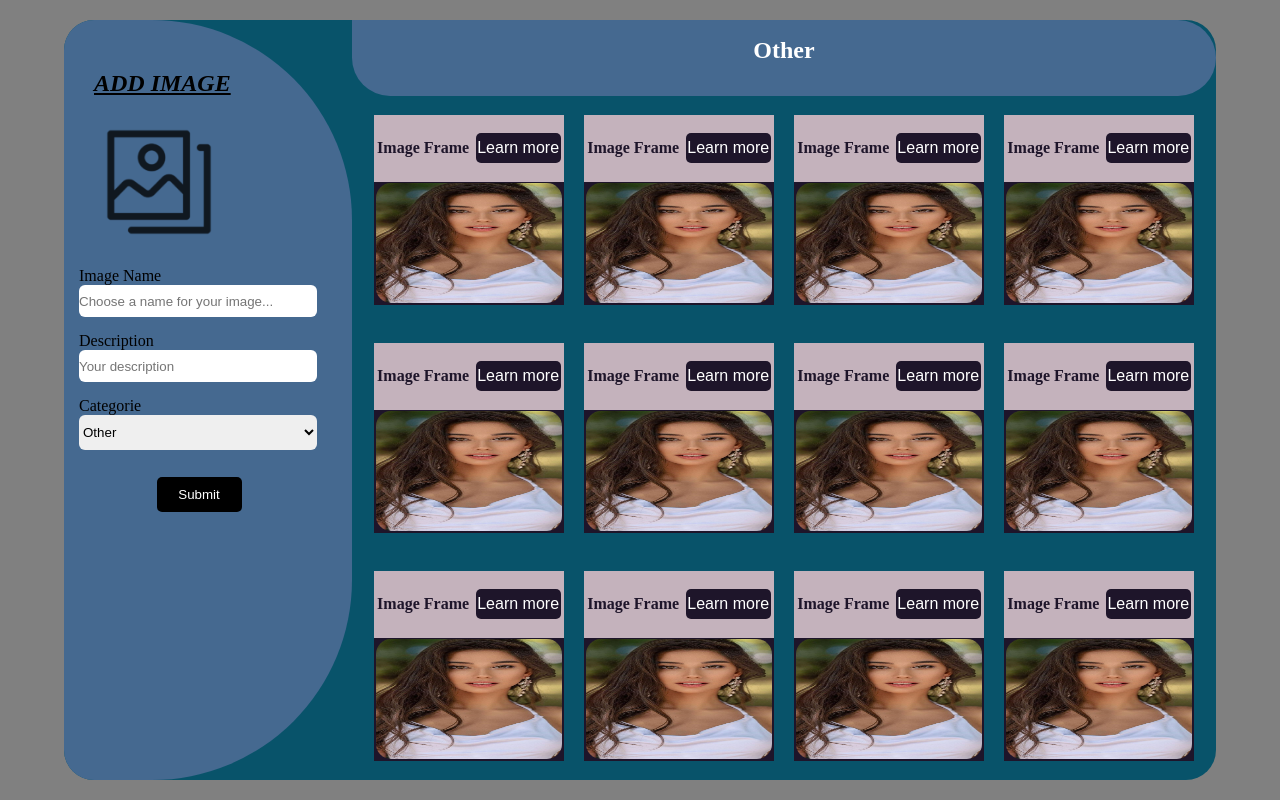
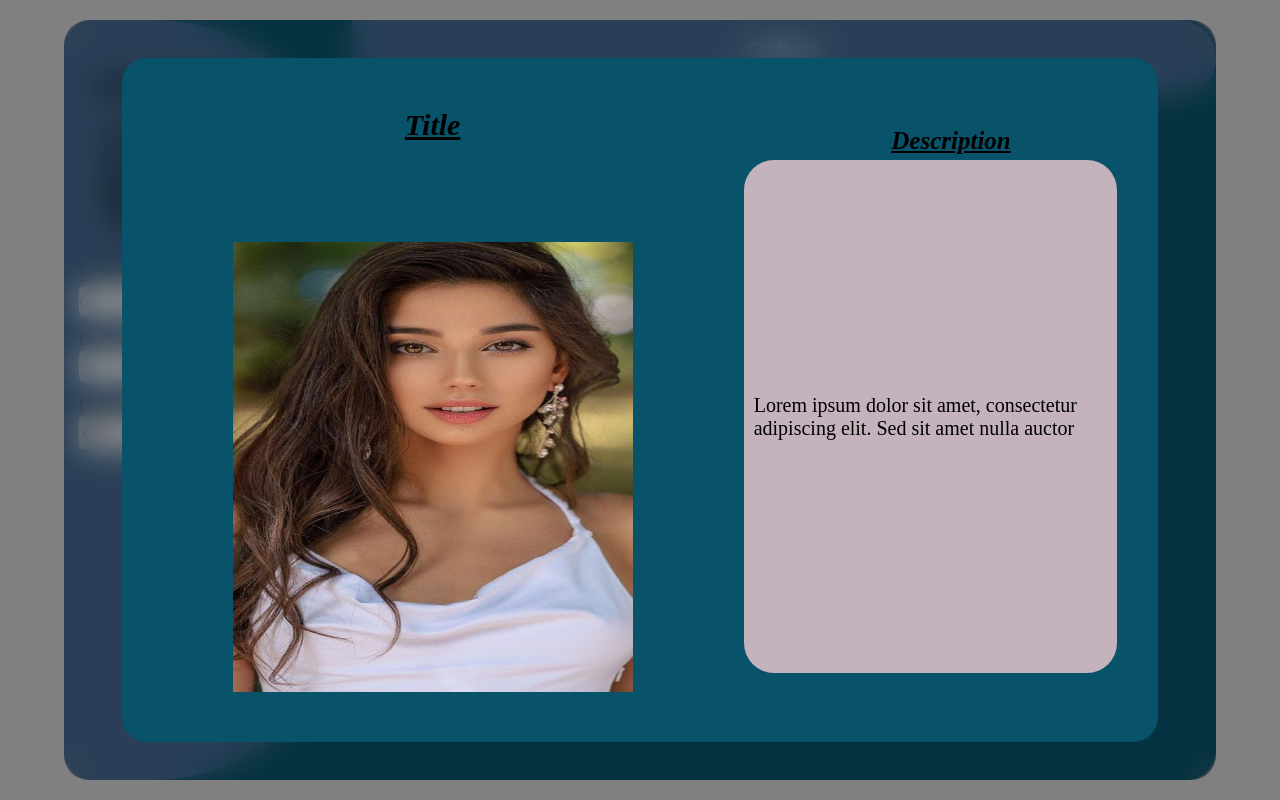
Before and after one commit to OrensObenas/galleryApp, a React (Vite) app: page / in a window 1280 px wide. Built offline with nearby package versions, Linux system fonts and the light colour scheme.

Commit message:
finalisation of DisplayInfo

```diff
--- a/src/App.jsx
+++ b/src/App.jsx
@@ -1,5 +1,7 @@
 import React from "react"
 import ImagePage from "./pages/ImagePage/ImagePage"
+import DisplayInfoPage from "./pages/DisplayInfoPage/DisplayInfoPage"
+import DisplayInfo from "./components/DIsplayInfo/DisplayInfo"
 import './style.css'
 
 function App() {
@@ -7,8 +9,9 @@ function App() {
   return (
     <>
       <div className="app_main">
+        <DisplayInfo />
         <div className="app__container">
-          <ImagePage />
+          <DisplayInfoPage />
         </div>
       </div>
     </>
--- a/src/components/DIsplayInfo/DisplayInfo.jsx
+++ b/src/components/DIsplayInfo/DisplayInfo.jsx
@@ -0,0 +1,26 @@
+import React from 'react'
+import './displayInfo.css'
+import User from '../../assets/User.jpg'
+
+const DisplayInfo = () => {
+  return (
+    <>
+      <div className='displayInfo__main'>
+        <div className='displayInfo__container'>
+            <div className='displayInfo__sideLeft'>
+                <h2>Title</h2>
+                <img src={User} alt='your big Image'/>
+            </div>
+            <div className='displayInfo__sideRight'>
+                    <h2>Description</h2>
+                <div className='displayInfo__description'>
+                    <p> Lorem ipsum dolor sit amet, consectetur adipiscing elit. Sed sit amet nulla auctor </p>
+                </div>
+            </div>
+        </div>
+      </div>
+    </>
+  )
+}
+
+export default DisplayInfo
--- a/src/components/DIsplayInfo/displayInfo.css
+++ b/src/components/DIsplayInfo/displayInfo.css
@@ -0,0 +1,69 @@
+.displayInfo__main{
+    position: absolute;
+    width: 90%;
+    height: 95%;
+    border-radius: 30px;
+    z-index: 10;
+    background-color: rgba(0, 0, 0, 0.393);
+    backdrop-filter: blur(15px);
+    border-radius: 25px;
+    display: flex;
+    align-items: center;
+    justify-content: center;
+
+}
+.displayInfo__main .displayInfo__container{
+    position: relative;
+    display: flex;
+    background-color: #08536a;
+    border-radius: 25px;
+    width: 90%;
+    height: 90%;
+
+}
+.displayInfo__main .displayInfo__container .displayInfo__sideLeft{
+    width: 60%;
+    height: 100%;
+    display: flex;
+    flex-direction: column;
+    align-items: center;
+    justify-content: space-around;
+}
+.displayInfo__main .displayInfo__container .displayInfo__sideLeft h2{
+    font-size: 30px;
+    font-weight: bold;
+    text-align: center;
+    font-style: italic;
+    text-decoration: underline;
+}
+.displayInfo__main .displayInfo__container .displayInfo__sideLeft img{
+    width: 400px;
+    height: 450px;
+}
+.displayInfo__main .displayInfo__container  .displayInfo__sideRight{
+    width: 40%;
+    display: flex;
+    flex-direction: column;
+    justify-content: center;
+    gap: 5px;
+}
+.displayInfo__main .displayInfo__container  .displayInfo__sideRight h2{
+    font-size: 25px;
+    text-decoration: underline;
+    font-style: italic;
+    text-align: center;
+}
+.displayInfo__main .displayInfo__container  .displayInfo__sideRight .displayInfo__description{
+    display: flex;
+    flex-direction: column;
+    justify-content: center;
+    align-items: center;
+    padding: 10px;
+
+    background-color: #c4b2bc;
+    width: 90%;
+    height: 75%;
+    border-radius: 30px;
+    font-size: 20px;
+
+}
--- a/src/pages/DisplayInfoPage/DisplayInfoPage.jsx
+++ b/src/pages/DisplayInfoPage/DisplayInfoPage.jsx
@@ -0,0 +1,16 @@
+import React from 'react'
+import Form from "../../components/Form/Form"
+import GalleryRight from "../../components/galleryRight/GalleryRight"
+import DisplayInfo from '../../components/DIsplayInfo/DisplayInfo'
+import './displayInfoPage.css'
+
+const DisplayInfoPage = () => {
+  return (
+    <>
+        <Form />
+        <GalleryRight />
+    </>
+  )
+}
+
+export default DisplayInfoPage
--- a/src/style.css
+++ b/src/style.css
@@ -10,7 +10,6 @@
 .app__container{
     display: flex;
     background-color: #08536a;
-    height: 100vh;
     width: 90%;
     height: 95%;
     border-radius: 30px;
```
